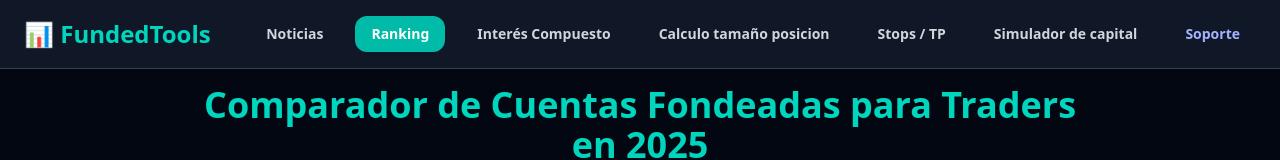
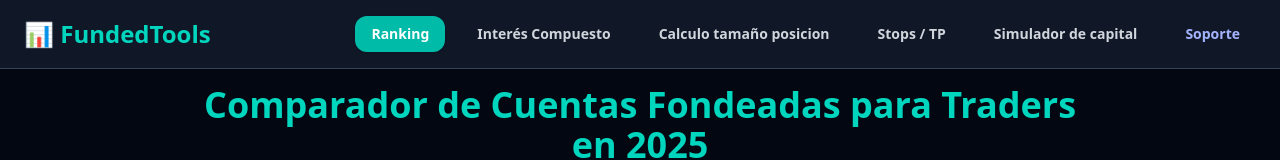
Before and after one commit to jaimejportero/comparador-fondeo, a React (Vite) app: page / in a window 1280 px wide. Shown: the top 160 px of the page. Built offline with nearby package versions, Linux system fonts and the light colour scheme.

Commit message:
Quitar el noticias

```diff
--- a/src/components/Navbar.tsx
+++ b/src/components/Navbar.tsx
@@ -26,9 +26,9 @@ export default function Navbar() {
           📊 FundedTools
         </Link>
         <div className="flex gap-4">
-          <Link to="/noticias" className={linkClass("/noticias")}>
+          {/* <Link to="/noticias" className={linkClass("/noticias")}>
             Noticias
-          </Link>
+          </Link> */}
           <Link to="/" className={linkClass("/")}>
             Ranking
           </Link>
```
